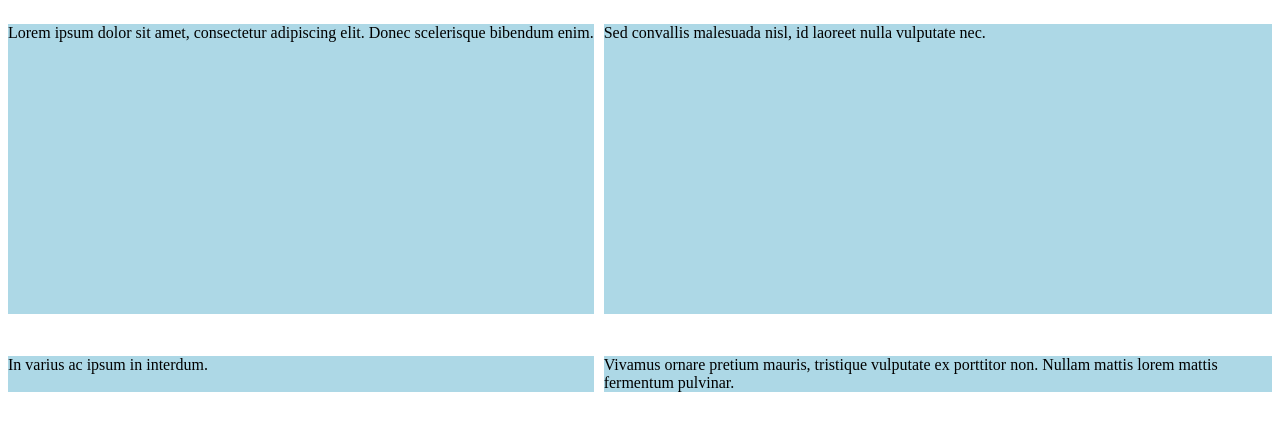
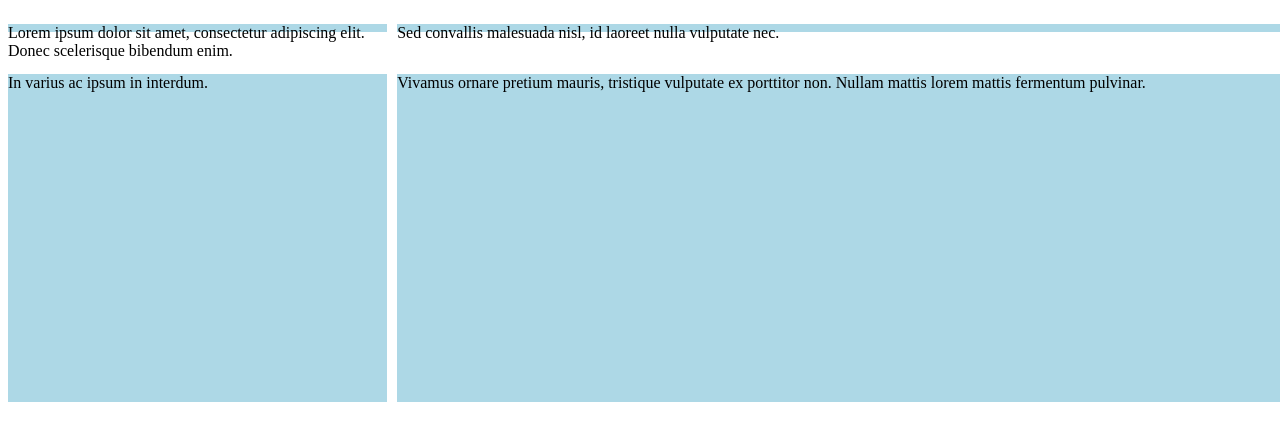
Before and after one commit to KarolinaSzymanska899/CSS-Grid, a plain HTML site: page index.html in a window 1280 px wide. Drawn offline with Linux system fonts and the light colour scheme.

Commit message:
grid-template-columns and rows
grid-template-columns and rows

```diff
--- a/index.css
+++ b/index.css
@@ -1,7 +1,7 @@
 .container {
   display: grid;
-  grid-template-columns: auto 1fr;
-  grid-template-rows: 1fr auto;
+  grid-template-columns: 30% 70%;
+  grid-template-rows: 10% 90%;
   grid-gap: 10px;
   min-height: 400px;
 }
```
